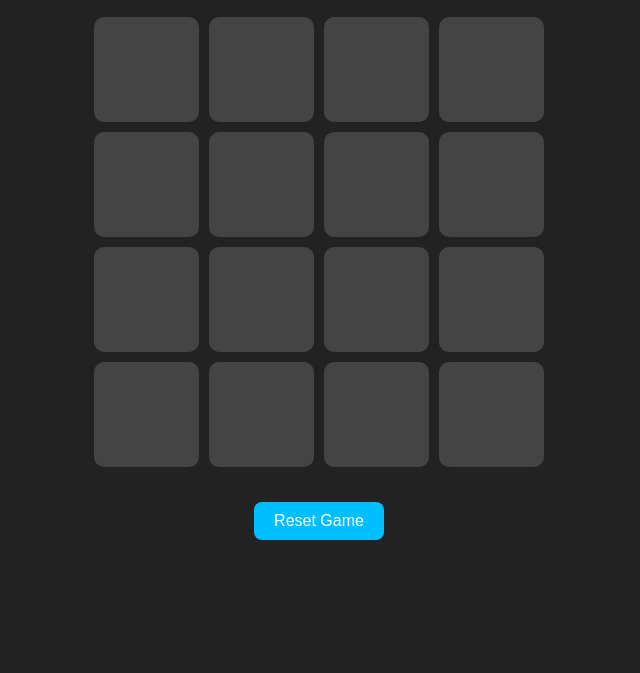
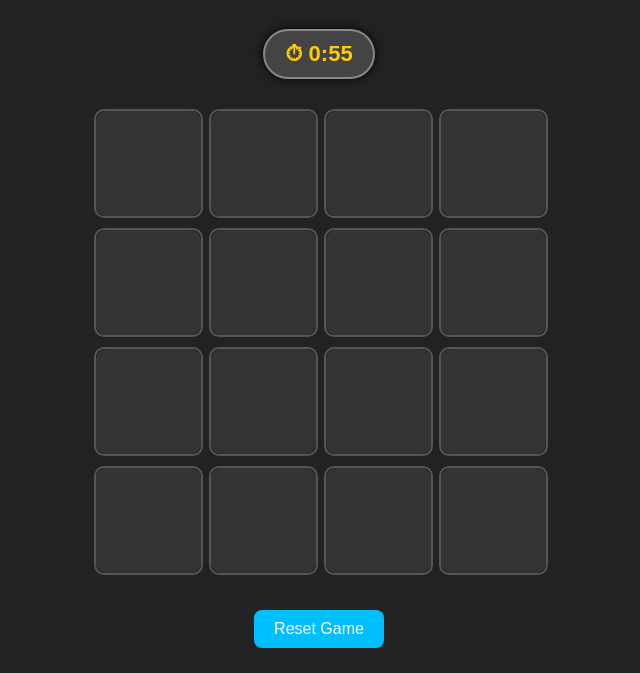
Before and after one commit to AggelosLadas/MemoryGame, a plain HTML site: page index.html in a window 1280 px wide. Shown: the part 168-841 px from the top of the page, without its empty margins (321-961 px from the left). Before the commit the page ends 800 px from the top, so only its background shows below. Drawn offline with Linux system fonts and the light colour scheme.

Commit message:
Add files via upload

```diff
--- a/index.html
+++ b/index.html
@@ -1,39 +1,37 @@
 <!DOCTYPE html>
 <html lang="en">
 <head>
-  <meta charset="UTF-8">
-  <meta name="viewport" content="width=device-width, initial-scale=1.0">
+  <meta charset="UTF-8" />
+  <meta name="viewport" content="width=device-width, initial-scale=1.0"/>
   <title>Memory Card Game</title>
-  <link rel="stylesheet" href="style.css">
+  <link rel="stylesheet" href="style.css" />
 </head>
 <body>
-
-  <img src="logo.png" alt="Game Logo" class="logo">
-
+  <img src="logo.png" alt="Company Logo" class="logo" />
   <h1>Memory Card Game</h1>
   <p class="credit">Demo by Aggelos Ladas</p>
+  <p id="timer">⏱ 1:00</p>
 
   <div class="grid">
-    <div class="card" data-value="A"></div>
-    <div class="card" data-value="A"></div>
-    <div class="card" data-value="B"></div>
-    <div class="card" data-value="B"></div>
-    <div class="card" data-value="C"></div>
-    <div class="card" data-value="C"></div>
-    <div class="card" data-value="D"></div>
-    <div class="card" data-value="D"></div>
-    <div class="card" data-value="E"></div>
-    <div class="card" data-value="E"></div>
-    <div class="card" data-value="F"></div>
-    <div class="card" data-value="F"></div>
-    <div class="card" data-value="G"></div>
-    <div class="card" data-value="G"></div>
-    <div class="card" data-value="H"></div>
-    <div class="card" data-value="H"></div>
+    <div class="card" data-value="img1"></div>
+    <div class="card" data-value="img1"></div>
+    <div class="card" data-value="img2"></div>
+    <div class="card" data-value="img2"></div>
+    <div class="card" data-value="img3"></div>
+    <div class="card" data-value="img3"></div>
+    <div class="card" data-value="img4"></div>
+    <div class="card" data-value="img4"></div>
+    <div class="card" data-value="img5"></div>
+    <div class="card" data-value="img5"></div>
+    <div class="card" data-value="img6"></div>
+    <div class="card" data-value="img6"></div>
+    <div class="card" data-value="img7"></div>
+    <div class="card" data-value="img7"></div>
+    <div class="card" data-value="img8"></div>
+    <div class="card" data-value="img8"></div>
   </div>
 
   <button id="resetBtn">Reset Game</button>
-
   <script src="script.js"></script>
 </body>
 </html>
--- a/script.js
+++ b/script.js
@@ -7,11 +7,55 @@ const message = document.createElement('div');
 message.id = 'resultMessage';
 document.body.appendChild(message);
 
-cards.forEach(card => {
-  card.addEventListener('click', handleCardClick);
-});
+const timerDisplay = document.getElementById('timer');
+let timerInterval;
+let timeLeft = 60;
 
-function handleCardClick() {
+function startTimer() {
+  clearInterval(timerInterval);
+  timeLeft = 60;
+  updateTimerDisplay();
+
+  timerInterval = setInterval(() => {
+    timeLeft--;
+    updateTimerDisplay();
+
+    if (timeLeft <= 0) {
+      clearInterval(timerInterval);
+      message.textContent = "⏰ Time’s up! You lose!";
+      message.style.color = "red";
+      disableAllCards();
+      reportResult("lose");
+    }
+  }, 1000);
+}
+
+function updateTimerDisplay() {
+  const minutes = Math.floor(timeLeft / 60);
+  const seconds = timeLeft % 60;
+  timerDisplay.textContent = `⏱ ${minutes}:${seconds.toString().padStart(2, '0')}`;
+
+  if (timeLeft <= 10) {
+    timerDisplay.style.color = '#ff4444';
+    timerDisplay.style.borderColor = '#ff4444';
+  } else if (timeLeft <= 30) {
+    timerDisplay.style.color = '#ffaa00';
+    timerDisplay.style.borderColor = '#ffaa00';
+  } else {
+    timerDisplay.style.color = '#ffcc00';
+    timerDisplay.style.borderColor = '#888';
+  }
+}
+
+function disableAllCards() {
+  cards.forEach(card => card.removeEventListener('click', handleClick));
+}
+
+function enableCards() {
+  cards.forEach(card => card.addEventListener('click', handleClick));
+}
+
+function handleClick() {
   if (
     this.classList.contains('flipped') ||
     this.classList.contains('matched') ||
@@ -19,30 +63,36 @@ function handleCardClick() {
   ) return;
 
   this.classList.add('flipped');
-  this.textContent = this.dataset.value;
   flippedCards.push(this);
 
   if (flippedCards.length === 2) {
     const [first, second] = flippedCards;
-
     if (first.dataset.value === second.dataset.value) {
       setTimeout(() => {
         first.classList.add('matched');
         second.classList.add('matched');
-        matchedCount++;
         checkWin();
         resetFlipped();
-      }, 500);
+      }, 600);
     } else {
       setTimeout(() => {
         first.classList.remove('flipped');
         second.classList.remove('flipped');
-        first.textContent = '';
-        second.textContent = '';
         resetFlipped();
       }, 1000);
     }
   }
+}
+
+function setCardContent(card, value) {
+  card.innerHTML = `
+    <div class="card-inner">
+      <div class="card-front"></div>
+      <div class="card-back">
+        <img src="${value}.png" alt="${value}">
+      </div>
+    </div>
+  `;
 }
 
 function resetFlipped() {
@@ -50,13 +100,14 @@ function resetFlipped() {
 }
 
 function checkWin() {
+  matchedCount++;
   if (matchedCount === totalPairs) {
+    clearInterval(timerInterval);
     message.textContent = "🎉 Success! You win!";
     message.style.animation = "pulse 1s infinite alternate";
+    reportResult("win");
   }
 }
-
-document.getElementById('resetBtn').addEventListener('click', resetGame);
 
 function resetGame() {
   shuffleCards();
@@ -64,18 +115,44 @@ function resetGame() {
   matchedCount = 0;
   message.textContent = '';
   message.style.animation = '';
+  message.style.color = 'lime';
+  enableCards();
+  startTimer();
 }
 
 function shuffleCards() {
-  const values = [];
-  cards.forEach(card => values.push(card.dataset.value));
-  const shuffled = values.sort(() => Math.random() - 0.5);
+  const grid = document.querySelector('.grid');
+  const cardArray = Array.from(cards);
 
-  cards.forEach((card, i) => {
-    card.textContent = '';
+  const shuffledCards = cardArray.sort(() => Math.random() - 0.5);
+  shuffledCards.forEach(card => grid.appendChild(card));
+
+  const values = shuffledCards.map(card => card.dataset.value).sort(() => Math.random() - 0.5);
+  shuffledCards.forEach((card, i) => {
+    card.dataset.value = values[i];
     card.classList.remove('flipped', 'matched');
-    card.dataset.value = shuffled[i];
+    setCardContent(card, values[i]);
   });
 }
 
-shuffleCards();
+function reportResult(outcome) {
+  fetch('/api/game-result', {
+    method: 'POST',
+    headers: {
+      'Content-Type': 'application/json'
+    },
+    body: JSON.stringify({
+      result: outcome,
+      timeLeft: timeLeft
+    })
+  }).catch(err => {
+    console.error("Failed to send game result:", err);
+  });
+}
+
+document.getElementById('resetBtn').addEventListener('click', resetGame);
+
+// Initialize game on page load
+cards.forEach(card => setCardContent(card, card.dataset.value));
+enableCards();
+resetGame();
--- a/style.css
+++ b/style.css
@@ -7,23 +7,30 @@ body {
   padding: 0;
 }
 
-.logo {
-  width: 120px;
-  margin: 20px auto 10px;
-  display: block;
-  filter: drop-shadow(0 0 8px white);
-}
-
 h1 {
   font-size: 26px;
-  margin: 10px 0 2px;
+  margin: 20px 0 6px;
 }
 
 .credit {
   font-size: 13px;
   color: #ccc;
+  margin-bottom: 10px;
+  opacity: 0.8;
+}
+
+#timer {
+  font-size: 22px;
+  font-weight: bold;
+  color: #ffcc00;
+  padding: 10px 20px;
+  background-color: #444;
+  border: 2px solid #888;
+  border-radius: 50px;
+  display: inline-block;
+  box-shadow: 0 0 10px #000;
   margin-bottom: 20px;
-  opacity: 0.8;
+  transition: color 0.3s, border-color 0.3s;
 }
 
 .grid {
@@ -36,25 +43,58 @@ h1 {
 }
 
 .card {
+  perspective: 1000px;
+}
+
+.card-inner {
+  width: 100%;
   aspect-ratio: 1 / 1;
-  background-color: #444;
+  position: relative;
+  transform-style: preserve-3d;
+  transition: transform 0.6s;
+  border: 2px solid #555;
   border-radius: 10px;
-  cursor: pointer;
-  font-size: clamp(24px, 6vw, 48px);
+}
+
+.card.flipped .card-inner {
+  transform: rotateY(180deg);
+}
+
+.card-front,
+.card-back {
+  position: absolute;
+  width: 100%;
+  height: 100%;
+  border-radius: 10px;
+  backface-visibility: hidden;
+}
+
+.card-front {
+  background-color: #333;
+}
+
+.card-back {
+  background-color: white;
+  transform: rotateY(180deg);
   display: flex;
   align-items: center;
   justify-content: center;
-  user-select: none;
-  transition: 0.3s;
 }
 
-.card.flipped {
-  background-color: #fff;
-  color: #000;
+.card-back img {
+  width: 90%;
+  height: 90%;
+  object-fit: contain;
+  border-radius: 8px;
 }
 
 .card.matched {
-  visibility: hidden;
+  animation: disappear 0.6s forwards;
+}
+
+@keyframes disappear {
+  0% { transform: scale(1); opacity: 1; }
+  100% { transform: scale(0.6); opacity: 0; }
 }
 
 #resetBtn {
@@ -80,13 +120,12 @@ h1 {
   color: lime;
 }
 
-@keyframes pulse {
-  from {
-    transform: scale(1);
-    opacity: 1;
-  }
-  to {
-    transform: scale(1.1);
-    opacity: 0.6;
-  }
+.logo {
+  width: 120px;
+  margin-top: 20px;
+  margin-bottom: 10px;
+  display: block;
+  margin-left: auto;
+  margin-right: auto;
+  filter: drop-shadow(0 0 6px white);
 }
```
Also changed, not shown: img1.png (added), img2.png (added), img3.png (added), img4.png (added), img5.png (added), img6.png (added), img7.png (added), img8.png (added).
